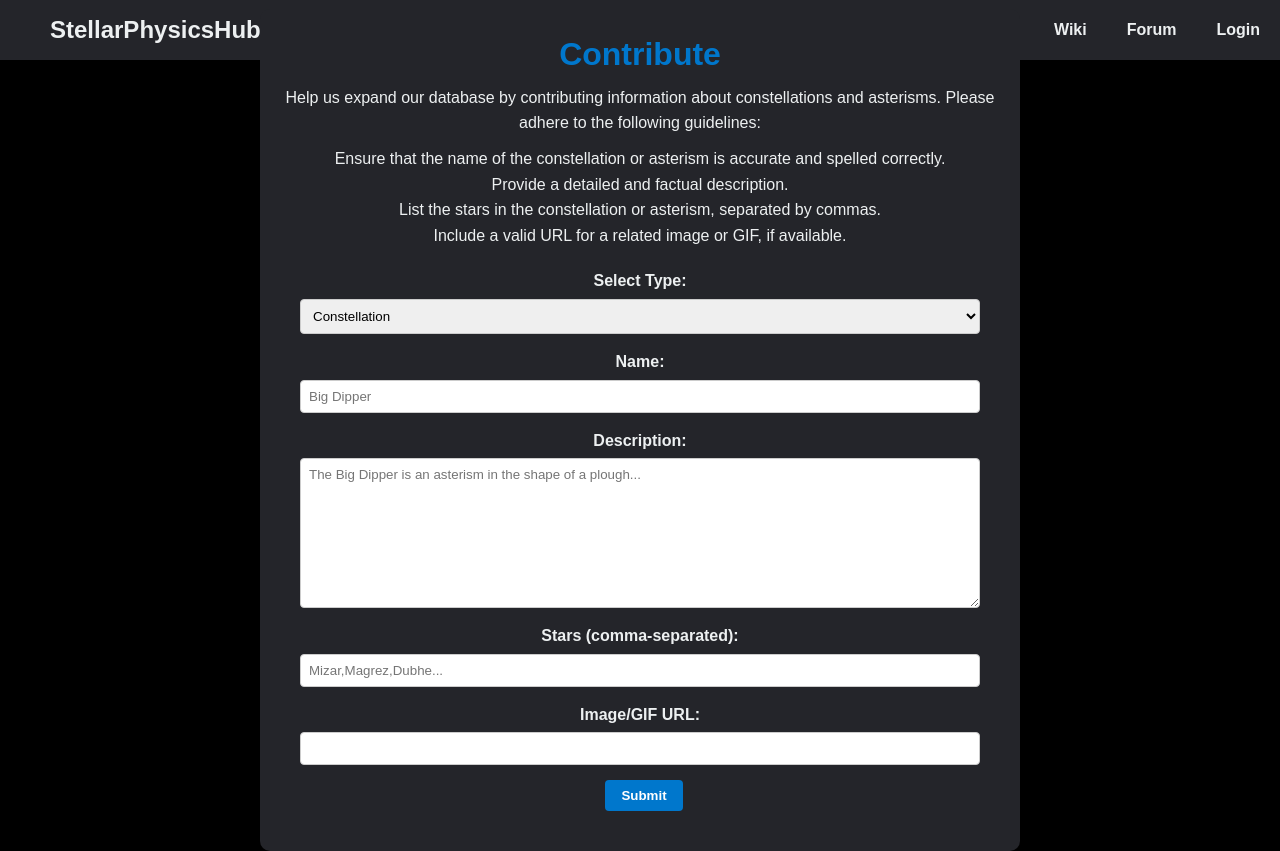
After one commit to WDoyle123/StellarPhysicsHub, a Flask app: page /contribute in a window 1280 px wide. The commit adds this page. Run offline with Flask 3, Linux system fonts and the light colour scheme.

Commit message:
contribute page

```diff
--- a/app.py
+++ b/app.py
@@ -1,10 +1,79 @@
 from flask import Flask, render_template, request, redirect, url_for
+from flask_sqlalchemy import SQLAlchemy
 
 app = Flask(__name__)
+app.config['SQLALCHEMY_DATABASE_URI'] = 'sqlite:///objects.db'
+db = SQLAlchemy(app)
+
+constellation_asterism = db.Table('constellation_asterism',
+    db.Column('constellation_id', db.Integer, db.ForeignKey('constellation.id'), primary_key=True),
+    db.Column('asterism_id', db.Integer, db.ForeignKey('asterism.id'), primary_key=True)
+)
+
+star_constellation = db.Table('star_constellation',
+    db.Column('star_id', db.Integer, db.ForeignKey('star.id'), primary_key=True),
+    db.Column('constellation_id', db.Integer, db.ForeignKey('constellation.id'), primary_key=True)
+)
+
+star_asterism = db.Table('star_asterism',
+    db.Column('star_id', db.Integer, db.ForeignKey('star.id'), primary_key=True),
+    db.Column('asterism_id', db.Integer, db.ForeignKey('asterism.id'), primary_key=True)
+)
+
+class Constellation(db.Model):
+    id = db.Column(db.Integer, primary_key=True)
+    name = db.Column(db.String(50), nullable=False)
+    description = db.Column(db.Text, nullable=False)
+    gif_url = db.Column(db.String(255))
+    asterisms = db.relationship('Asterism', secondary=constellation_asterism, backref=db.backref('constellations', lazy='dynamic'))
+    stars = db.relationship('Star', secondary=star_constellation, backref=db.backref('constellations', lazy='dynamic'))
+
+class Asterism(db.Model):
+    id = db.Column(db.Integer, primary_key=True)
+    name = db.Column(db.String(50), nullable=False)
+    description = db.Column(db.Text, nullable=False)
+    gif_url = db.Column(db.String(255))
+    stars = db.relationship('Star', secondary=star_asterism, backref=db.backref('asterisms', lazy='dynamic'))
+
+class Star(db.Model):
+    id = db.Column(db.Integer, primary_key=True)
+    name = db.Column(db.String(50), nullable=False)
 
 @app.route("/")
 def index():
     return render_template("index.html")
+
+@app.route('/contribute', methods=['GET', 'POST'])
+def contribute():
+    if request.method == 'POST':
+        # Extract data from the form
+        name = request.form.get('name')
+        body = request.form.get('body')
+        description = request.form.get('description')
+        stars_in_body = request.form.get('stars_in_body')
+        gif_url = request.form.get('gif_url')
+
+        if body == 'constellation':
+            existing_constellation = Constellation.query.filter_by(name=name).first()
+            if existing_constellation is None:
+                new_constellation = Constellation(name=name, description=description, gif_url=gif_url)
+                db.session.add(new_constellation)
+            else:
+                redirect(url_for('index'))
+
+        elif body == 'asterism':
+            existing_asterism = Asterism.query.filter_by(name=name).first()
+            if existing_asterism is None:
+                new_asterism = Asterism(name=name, description=description, gif_url=gif_url)
+                db.session.add(new_asterism)
+            else:
+                redirect(url_for('index'))
+
+        db.session.commit()
+        return redirect(url_for('index'))
+    else:
+        # GET request, just render the empty form
+        return render_template('contribute.html')
 
 @app.route('/big_dipper')
 def big_dipper():
@@ -20,3 +89,6 @@ def search():
     else:
         # Redirect to a default page or show search results
         return redirect(url_for('index'))
+
+with app.app_context():
+    db.create_all()
--- /dev/null
+++ b/static/contribute.css
@@ -0,0 +1,122 @@
+/* General Reset and Basic Styling */
+body, html {
+    height: 100%; /* Ensure the full height of the viewport is used */
+    font-family: Monserrat, sans-serif;
+}
+
+* {
+    box-sizing: border-box;
+    margin: 0;
+    padding: 0;
+}
+
+body {
+    background-color: black;
+    color: #333;
+    line-height: 1.6;
+}
+
+main {
+    display: flex; /* Use Flexbox */
+    flex-direction: column; /* Stack children vertically */
+    justify-content: center; /* Center children vertically */
+    align-items: center; /* Center children horizontally */
+    height: calc(100vh - 60px); /* Full height minus header height */
+    padding: 20px;
+    margin: 0 auto;
+    max-width: 800px;
+}
+
+.welcome-section, #stars-gif {
+    width: 100%; /* Full width within the main container */
+    margin-bottom: 20px; /* Space between elements */
+    text-align: center;
+}
+
+.welcome-container {
+    background-color: #24252A; /* Same as the navigation bar */
+    border-radius: 10px; /* Rounded corners */
+    padding: 20px; /* Space around the welcome-section */
+    margin: 20px auto; /* Center the container */
+    max-width: 800px; /* Max width */
+}
+
+.welcome-section h1 {
+    color: #0077cc;
+    margin-bottom: 5px;
+    font-size: 32px;
+}
+
+.welcome-section h2 {
+    margin-bottom: 15px;
+}
+
+.welcome-section ul {
+    list-style: none;
+    margin-top: 10px;
+    margin-bottom: 20px;
+}
+
+.form {
+	display:block;
+
+}
+
+/* Form Group Styling */
+.form-group {
+    margin-bottom: 15px; /* Space between form groups */
+    display: block; /* Ensure each group is on its own line */
+}
+
+.form-group label {
+    display: block;
+    margin-bottom: 5px;
+    font-weight: bold;
+}
+
+.form-group input[type="text"],
+.form-group select,
+.form-group textarea {
+    width: 100%;
+    padding: 8px;
+    border: 1px solid #ccc;
+    border-radius: 4px;
+    box-sizing: border-box;
+    margin-bottom: 10px;
+    display: block; /* Ensure block level */
+    color: black;
+}
+
+.form-group textarea.description-box {
+    height: 150px; /* Specific height for description box */
+}
+
+.form-group input[type="text"]:focus,
+.form-group select:focus,
+.form-group textarea:focus {
+    border-color: #4a90e2;
+    outline: none;
+}
+
+.form-group button[type="submit"] {
+    width: auto; /* Adjust width as needed */
+    padding: 10px 15px; /* Padding for better sizing */
+    margin-top: 10px; /* Space above the button */
+    border: none;
+    background-color: #4a90e2;
+    color: white;
+    cursor: pointer;
+    font-size: 16px;
+    display: block; /* Ensure block level */
+}
+
+.form-group button[type="submit"]:hover {
+    background-color: #357abd;
+}
+
+/* Responsive Design */
+@media (max-width: 768px) {
+    .container {
+        width: 90%;
+    }
+}
--- a/static/styles.css
+++ b/static/styles.css
@@ -1,8 +1,8 @@
-@import url('https://fonts.googleapis.com/css2?family=Montserrat:wght@500&display=swap');
-
 body, html {
     height: 100%;
     margin: 0;
+    font-family: Monserrat, sans-serif;
+
 }
 
 * {
@@ -28,7 +28,7 @@ header {
     text-decoration: none;
     color: #edf0f1;
     padding-left:50px;
-    padding-right:-50px;
+    margin-right:100px;
     transition: all 0.3s ease 0s; /* Add transition for smooth color change */
 }
 
@@ -77,7 +77,7 @@ form {
     display: flex;
     justify-content: center;
     padding: 0 20px;
-    max-width: 700px; /* Set the maximum width for the search bar */
+    max-width: 800px; /* Set the maximum width for the search bar */
     margin: 0 auto; /* Centers the search bar and allows for spacing on the sides */
 }
 
@@ -93,7 +93,7 @@ input[type="search"] {
 /* ... rest of the existing styles ... */
 
 /* Responsive Adjustments */
-@media screen and (max-width: 700px) {
+@media screen and (max-width: 800px) {
     .nav_links li, .logo {
         padding: 5px;
     }
--- /dev/null
+++ b/templates/contribute.html
@@ -0,0 +1,52 @@
+{% extends "layout.html" %}
+
+{% block body %}
+
+<link rel="stylesheet" type="text/css" href="{{ url_for('static', filename='contribute.css') }}">
+
+<main>
+    <div class="welcome-container">
+        <section class="welcome-section">
+            <h1>Contribute</h1>
+            <p>Help us expand our database by contributing information about constellations and asterisms. Please adhere to the following guidelines:</p>
+            <ul>
+                <li>Ensure that the name of the constellation or asterism is accurate and spelled correctly.</li>
+                <li>Provide a detailed and factual description.</li>
+                <li>List the stars in the constellation or asterism, separated by commas.</li>
+                <li>Include a valid URL for a related image or GIF, if available.</li>
+            </ul>
+
+            <form class=form action="{{ url_for('contribute') }}" method="post">
+
+                <div class="form-group">
+                    <label for="body">Select Type:</label>
+                    <select name="body" id="body">
+                        <option value="constellation">Constellation</option>
+                        <option value="asterism">Asterism</option>
+		    </select>
+                </div>
+
+                <div class="form-group">
+                    <label for="name">Name:</label>
+                    <input type="text" id="name" name="name" placeholder="Big Dipper" required>
+                </div>
+
+		<div class="form-group">
+    <label for="description">Description:</label>
+    <textarea id="description" name="description" required placeholder="The Big Dipper is an asterism in the shape of a plough..."class="description-box"></textarea>
+</div>
+                <div class="form-group">
+                    <label for="stars_in_body">Stars (comma-separated):</label>
+                    <input type="text" id="stars_in_body" placeholder="Mizar,Magrez,Dubhe..." name="stars_in_body">
+                </div>
+                <div class="form-group">
+                    <label for="gif_url">Image/GIF URL:</label>
+                    <input type="text" id="gif_url" name="gif_url">
+                </div>
+                <button type="submit">Submit</button>
+            </form>
+        </section>
+    </div>
+</main>
+
+{% endblock %}
--- a/templates/layout.html
+++ b/templates/layout.html
@@ -21,6 +21,7 @@
 
         <nav>
             <ul class='nav_links'>
+		<li><a href='/contribute'>Contribute</a></li>
                 <li><a href='#'>Wiki</a></li>
                 <li><a href='#'>Forum</a></li>
                 <li><a href='#'>Login</a></li>
```
Also changed, not shown: requirements.txt (+11 -0 lines), instance/objects.db (added).
